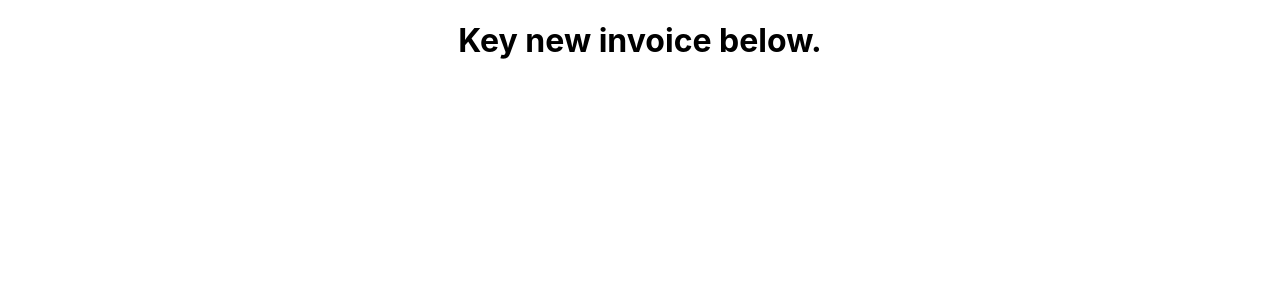
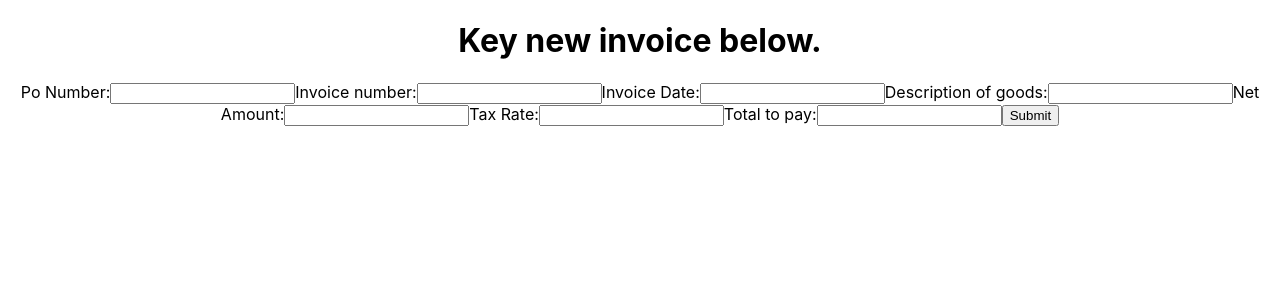
Before and after one commit to CarlyCoding/Project_Icarus, a React (Create React App) app in the folder client/: page /KeyInvoice in a window 1280 px wide. Shown: the top 300 px of the page. Built offline with nearby package versions, Linux system fonts and the light colour scheme.

Commit message:
Invoice keying screen is fixed

```diff
--- a/client/src/pages/InvoiceEntry/Components/InvoiceFormComponent.js
+++ b/client/src/pages/InvoiceEntry/Components/InvoiceFormComponent.js
@@ -22,10 +22,21 @@ function InvoiceFormComponent(){
         setGoodsDescription(event.target.value);
     }
 
+    const [net_amount, setNetAmount]= useState();
+    const handleNetAmountEntry= (event) =>{
+        setNetAmount(event.target.value);
+    }
 
+    const [tax_rate, setTaxRate]= useState();
+    const handleTaxRateEntry= (event) =>{
+        setTaxRate(event.target.value);
+    }
 
-
-
+    const [total_to_pay, setTotalToPay]= useState();
+    const handleTotalToPayEntry= (event) =>{
+        setTotalToPay(event.target.value);
+    }
+    // Add a field to attach a PDF here to the invoice record- if possible
 
 
     const handleSubmit= (event) => {
@@ -50,7 +61,18 @@ function InvoiceFormComponent(){
                 Description of goods:
                 <input type="text" value={goods_description} onChange={handleGoodsDescriptionEntry}/>
             </label>
-            {/* Next labels should be the next fields */}
+            <label>
+                Net Amount:
+                <input type="text" value={net_amount} onChange={handleNetAmountEntry}/>
+            </label>
+            <label>
+                Tax Rate:
+                <input type="text" value={tax_rate} onChange={handleTaxRateEntry}/>
+            </label>
+            <label>
+                Total to pay:
+                <input type="text" value={total_to_pay} onChange={handleTotalToPayEntry}/>
+            </label>
             <input type="submit" value="Submit"/>
         </form>
     )
--- a/client/src/pages/InvoiceEntry/Containers/InvoiceEntryContainer.js
+++ b/client/src/pages/InvoiceEntry/Containers/InvoiceEntryContainer.js
@@ -1,3 +1,5 @@
+import InvoiceFormComponent from "../Components/InvoiceFormComponent";
+
 function InvoiceEntryContainer(){
     return(
     <>
@@ -5,6 +7,7 @@ function InvoiceEntryContainer(){
         <h1>
             Key new invoice below.
         </h1>
+        <InvoiceFormComponent></InvoiceFormComponent>
     </div>
 
     </>
```
